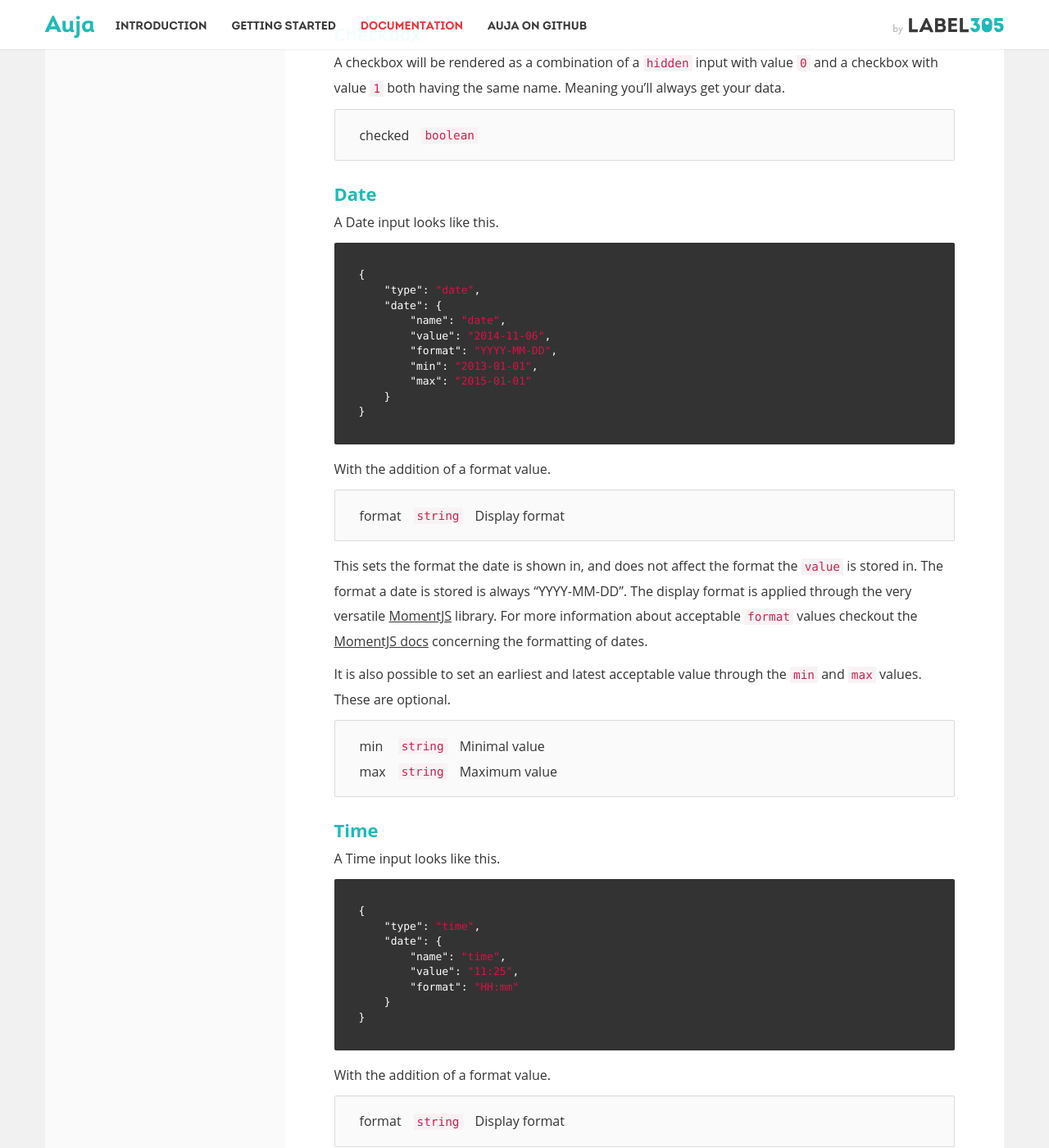
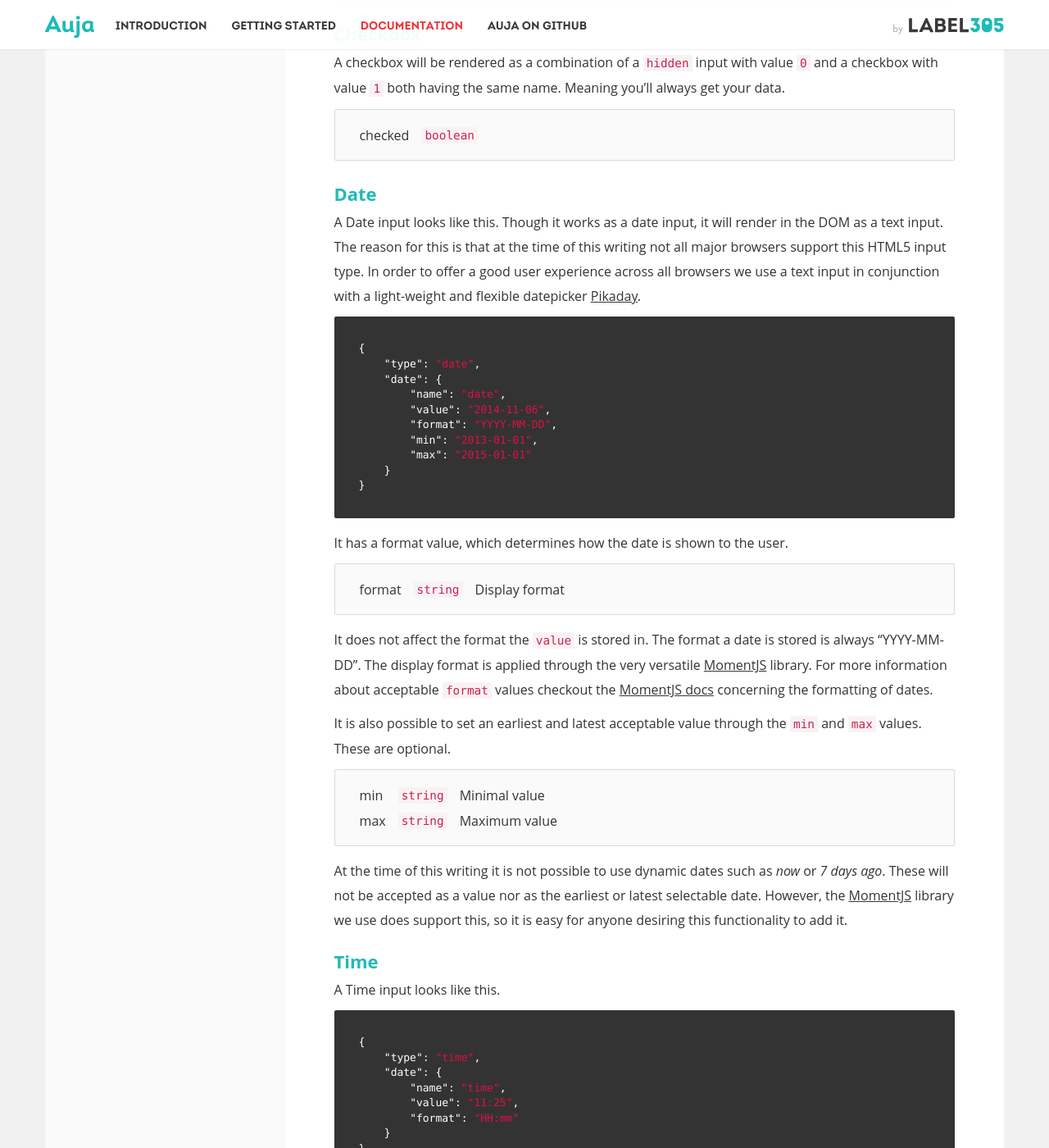
Before and after one commit to Label305/Auja, a Jekyll site: the page built from documentation/json_representation.md, in a window 1280 px wide and 1400 px high, scrolled down 5649 px. Shown: the whole window at 82% size. Built offline with Jekyll 4.4.1, drawn with Linux system fonts in a browser that asks for light colours; nearby versions of some CDN libraries; a style sheet for code colours, icons or effects is not loaded; some of the changed text lies outside the part shown.

Commit message:
Updated input items

````diff
--- a/documentation/json_representation.md
+++ b/documentation/json_representation.md
@@ -214,7 +214,7 @@ checked | `boolean`
 
 ###Date
 
-A Date input looks like this.
+A Date input looks like this. Though it works as a date input, it will render in the DOM as a text input. The reason for this is that at the time of this writing not all major browsers support this HTML5 input type. In order to offer a good user experience across all browsers we use a text input in conjunction with a light-weight and flexible datepicker [Pikaday](https://github.com/dbushell/Pikaday).
 
 ```json
 {
@@ -228,16 +228,18 @@ A Date input looks like this.
     }
 }
 ```
-With the addition of a format value.
+It has a format value, which determines how the date is shown to the user.
 
 format | `string` | Display format
 
-This sets the format the date is shown in, and does not affect the format the `value` is stored in. The format a date is stored is always "YYYY-MM-DD". The display format is applied through the very versatile [MomentJS](http://momentjs.com/) library. For more information about acceptable `format` values checkout the [MomentJS docs](http://momentjs.com/docs/#/displaying/) concerning the formatting of dates.
+It does not affect the format the `value` is stored in. The format a date is stored is always "YYYY-MM-DD". The display format is applied through the very versatile [MomentJS](http://momentjs.com/) library. For more information about acceptable `format` values checkout the [MomentJS docs](http://momentjs.com/docs/#/displaying/) concerning the formatting of dates.
 
 It is also possible to set an earliest and latest acceptable value through the `min` and `max` values. These are optional.
 
 min | `string` | Minimal value
 max | `string` | Maximum value
+
+At the time of this writing it is not possible to use dynamic dates such as _now_ or _7 days ago_. These will not be accepted as a value nor as the earliest or latest selectable date. However, the [MomentJS](http://momentjs.com/) library we use does support this, so it is easy for anyone desiring this functionality to add it.
 
 ###Time
 
@@ -261,7 +263,7 @@ This sets the format the date is shown in, and does not affect the format the `v
 
 ###DateTime
 
-A DateTime input looks like this. It renders a seperate date input shwowing the date and a seperate time input showing the time and a hidden input field containing the `value`. Upon submission
+A DateTime input looks like this. It renders a seperate date input shwowing the date and a seperate time input showing the time and a hidden input field containing the `value`. Upon submission the value in the hidden field is sent.
 
 ```json
 {
````
